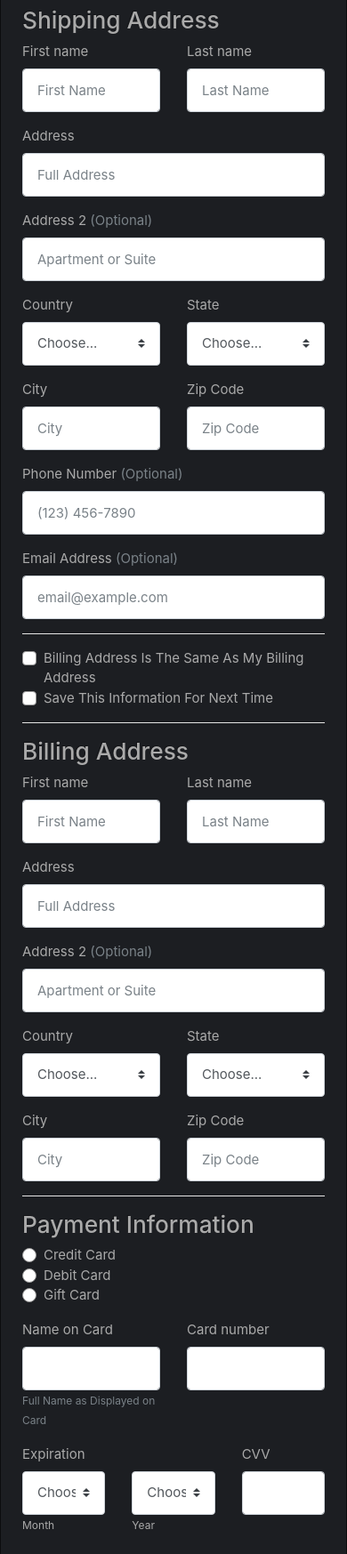
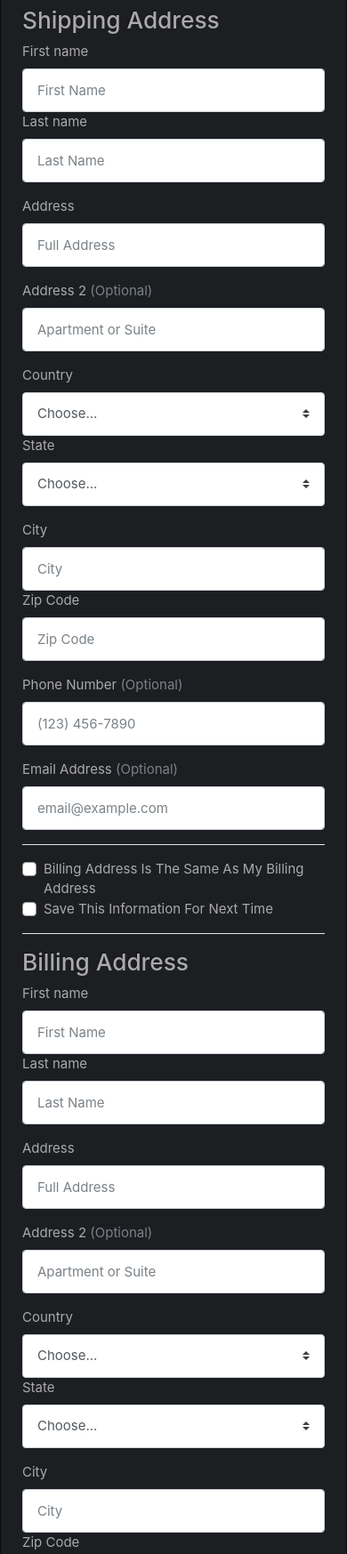
Before and after one commit to ChibiKev/Checkout-Form, a plain HTML site: page index.html in a window 390 px wide. Shown: the part 940-2687 px from the top of the page at 89% size. Drawn offline with nearby package versions, Linux system fonts and the light colour scheme.

Commit message:
Some Minor Grid Fixes

```diff
--- a/index.html
+++ b/index.html
@@ -34,7 +34,7 @@
         <!-- https://getbootstrap.com/docs/4.0/layout/grid/ -->
         <div class="container">
           <div class="row d-flex">
-            <section class="col-sm-12 order-sm-1 col-lg-4 order-lg-2 p-2">
+            <section class="col-sm-12 order-sm-1 col-md-4 order-md-2 p-2">
               <!-- https://getbootstrap.com/docs/4.4/utilities/flex/ -->
               <h3 class="d-flex justify-content-between">
                 <span>Your Cart</span>
@@ -129,18 +129,18 @@
                 </div>
               </form>
             </section>
-            <section  class="col-sm-12 order-sm-2 col-lg-8 order-lg-1 p-2">
+            <section  class="col-sm-12 order-sm-2 col-md-8 order-md-1 p-2">
               <section>
                 <h3>
                   <span>Shipping Address</span>
                 </h3>
                 <form>
                   <div class="row mb-3">
-                    <div class="col-6">
+                    <div class="col-sm-12 col-md-6">
                       <label for="firstName">First name</label>
                       <input type="text" class="form-control" id="firstName" placeholder="First Name">
                     </div>
-                    <div class="col-6">
+                    <div class="col-sm-12 col-md-6">
                       <label for="lastName">Last name</label>
                       <input type="text" class="form-control" id="lastName" placeholder="Last Name">
                     </div>
@@ -158,14 +158,14 @@
                     </div>
                   </div>
                   <div class="row mb-3">
-                    <div class="col-6">
+                    <div class="col-sm-12 col-md-6">
                       <label for="country">Country</label>
                       <select class="custom-select" id="country">
                         <option>Choose...</option>
                         <option>United States</option>
                       </select>
                     </div>
-                    <div class="col-6">
+                    <div class="col-sm-12 col-md-6">
                       <label for="state">State</label>
                       <select class="custom-select" id="state">
                         <option>Choose...</option>
@@ -174,19 +174,19 @@
                     </div>
                   </div>
                   <div class="row mb-3">
-                    <div class="col-6">
+                    <div class="col-sm-12 col-md-6">
                       <label for="city">City</label>
                       <input type="text" class="form-control" id="city" placeholder="City">
                     </div>
-                    <div class="col-6">
+                    <div class="col-sm-12 col-md-6">
                       <label for="zip">Zip Code</label>
-                      <input type="number" class="form-control" id="zip" placeholder="Zip Code">
+                      <input type="text" class="form-control" id="zip" placeholder="Zip Code">
                     </div>
                   </div>
                   <div class="row mb-3">
                     <div class="col-12">
                       <label for="phone">Phone Number <span class="text-secondary">(Optional)</span></label>
-                      <input type="number" class="form-control" id="phone" placeholder="(123) 456-7890">
+                      <input type="text" class="form-control" id="phone" placeholder="(123) 456-7890">
                     </div>
                   </div>
                   <div class="row mb-3">
@@ -221,11 +221,11 @@
                 </h3>
                 <form>
                   <div class="row mb-3">
-                    <div class="col-6">
+                    <div class="col-sm-12 col-md-6">
                       <label for="firstName">First name</label>
                       <input type="text" class="form-control" id="firstName" placeholder="First Name">
                     </div>
-                    <div class="col-6">
+                    <div class="col-sm-12 col-md-6">
                       <label for="lastName">Last name</label>
                       <input type="text" class="form-control" id="lastName" placeholder="Last Name">
                     </div>
@@ -243,14 +243,14 @@
                     </div>
                   </div>
                   <div class="row mb-3">
-                    <div class="col-6">
+                    <div class="col-sm-12 col-md-6">
                       <label for="country">Country</label>
                       <select class="custom-select" id="country">
                         <option>Choose...</option>
                         <option>United States</option>
                       </select>
                     </div>
-                    <div class="col-6">
+                    <div class="col-sm-12 col-md-6">
                       <label for="state">State</label>
                       <select class="custom-select" id="state">
                         <option>Choose...</option>
@@ -259,13 +259,13 @@
                     </div>
                   </div>
                   <div class="row mb-3">
-                    <div class="col-6">
+                    <div class="col-sm-12 col-md-6">
                       <label for="city">City</label>
                       <input type="text" class="form-control" id="city" placeholder="City">
                     </div>
-                    <div class="col-6">
+                    <div class="col-sm-12 col-md-6">
                       <label for="zip">Zip Code</label>
-                      <input type="number" class="form-control" id="zip" placeholder="Zip Code">
+                      <input type="text" class="form-control" id="zip" placeholder="Zip Code">
                     </div>
                   </div>
                 </form>
@@ -291,18 +291,18 @@
                 </div>
                 <form>
                   <div class="row mb-3">
-                    <div class="col-6">
+                    <div class="col-sm-12 col-md-6">
                       <label for="cc-name">Name on Card</label>
                       <input type="text" class="form-control" id="cc-name">
                       <small class="text-secondary">Full Name as Displayed on Card</small>
                     </div>
-                    <div class="col-6">
+                    <div class="col-sm-12 col-md-6">
                       <label for="cc-number">Card number</label>
                       <input type="text" class="form-control" id="cc-number">
                     </div>
                   </div>
                   <div class="row mb-3">
-                    <div class="col-8 mb-2">
+                    <div class="col-sm-12 col-md-8 mb-2">
                       <label>Expiration</label>
                       <div class="row">
                         <div class="col-6">
@@ -342,7 +342,7 @@
                         </div>
                       </div>
                     </div>
-                    <div class="col-4">
+                    <div class="col-sm-12 col-md-4">
                       <label for="cc-cvv">CVV</label>
                       <input type="text" class="form-control" id="cc-cvv">
                     </div>
```
